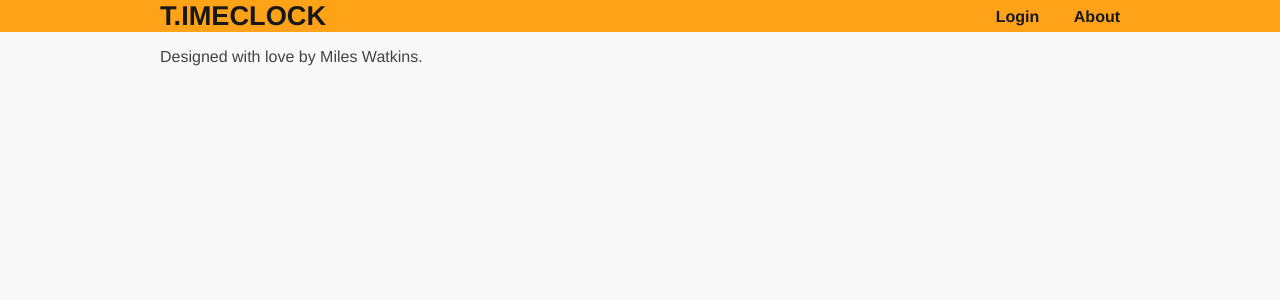
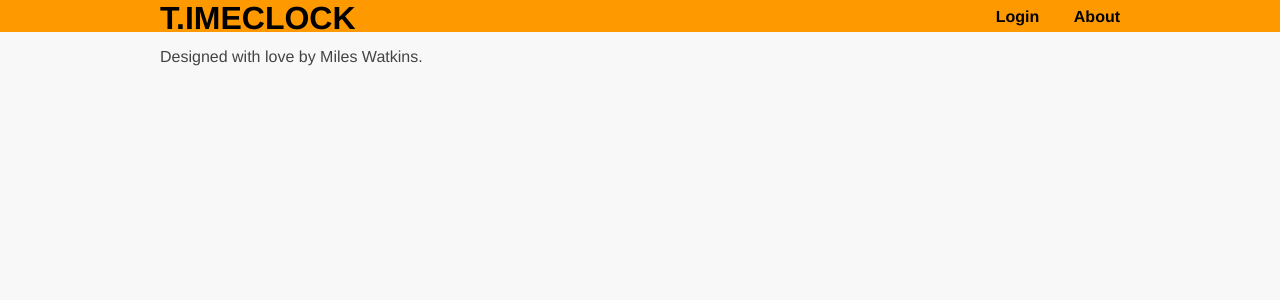
Before and after one commit to mileswwatkins/t.imeclock, a Flask app: page /about in a window 1280 px wide. Shown: the top 300 px of the page. Run offline with Flask 2, Linux system fonts and the light colour scheme.

Commit message:
Tweaked CSS

```diff
--- a/static/css/main.css
+++ b/static/css/main.css
@@ -19,13 +19,12 @@ header {
   background-color: #FF9900;
   height: 32px;
   width: 100%;
-  opacity: .9;
   margin-bottom: 10px;
 }
 
 header h1.logo {
   margin: 0;
-  font-size: 1.7em;
+  font-size: 24pt;
   color: #000000;
   text-transform: uppercase;
   float: left;
```
